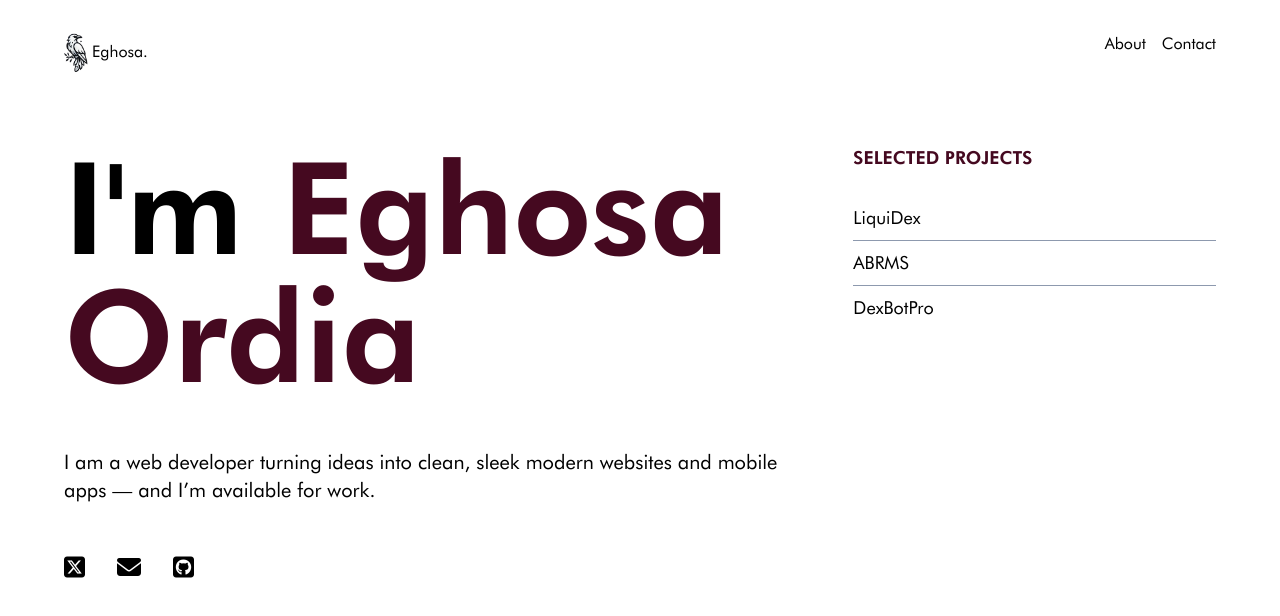
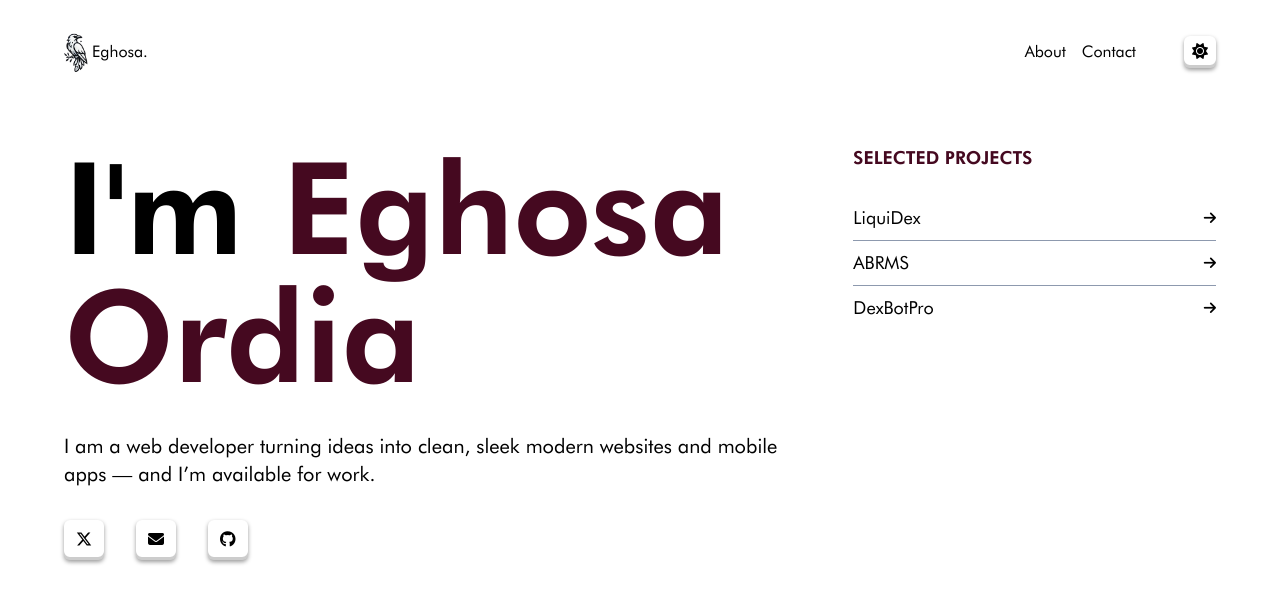
Before and after one commit to Hardy101/Eghosa, a React (Vite) app: page / in a window 1280 px wide. Shown: the top 616 px of the page. Built offline with nearby package versions, Linux system fonts and the light colour scheme.

Commit message:
hero complete

```diff
--- a/src/App.css
+++ b/src/App.css
@@ -17,3 +17,7 @@
 button {
   cursor: pointer;
 }
+.bs-1 {
+  box-shadow: rgba(0, 0, 0, 0.4) 0px 2px 4px,
+    rgba(0, 0, 0, 0.3) 0px 0px 0px -3px, rgba(0, 0, 0, 0.2) 0px -3px 0px inset;
+}
--- a/src/components/hero.tsx
+++ b/src/components/hero.tsx
@@ -1,7 +1,7 @@
 const Hero: React.FC = () => {
   return (
     <section className="font-futura flex gap-16 px-16 py-10">
-      <div className="w-4/5 grid gap-12">
+      <div className="w-4/5 grid gap-8">
         <h1 className="text-9xl font-futura-bold">
           I'm <span className="text-[#450920]">Eghosa Ordia</span>
         </h1>
@@ -9,15 +9,15 @@ const Hero: React.FC = () => {
           I am a web developer turning ideas into clean, sleek modern websites
           and mobile apps — and I’m available for work.
         </p>
-        <p className="text-2xl flex gap-8">
-          <a href="#">
-            <i className="fa-brands fa-square-x-twitter"></i>
+        <p className="text-md flex gap-8">
+          <a href="#" className="py-2 px-3 rounded-md bs-1">
+            <i className="fa-brands fa-x-twitter"></i>
           </a>
-          <a href="#">
+          <a href="#" className="py-2 px-3 rounded-md bs-1">
             <i className="fa-solid fa-envelope"></i>
           </a>
-          <a href="#">
-            <i className="fa-brands fa-square-github"></i>
+          <a href="#" className="py-2 px-3 rounded-md bs-1">
+            <i className="fa-brands fa-github"></i>
           </a>
         </p>
       </div>
@@ -25,13 +25,22 @@ const Hero: React.FC = () => {
         <h2 className="text-[#450920] font-futura-bold">SELECTED PROJECTS</h2>
         <ul className="mt-6 flex flex-col divide-grey-1 divide-y-1">
           <li>
-            <button className="py-2">LiquiDex</button>
+            <button className="w-full py-2 flex justify-between gap-2">
+              <span className="my-auto">LiquiDex</span>
+              <i className="fa-solid fa-arrow-right my-auto text-sm"></i>
+            </button>
           </li>
           <li>
-            <button className="py-2">ABRMS</button>
+            <button className="w-full py-2 flex justify-between gap-2">
+              <span className="my-auto">ABRMS</span>
+              <i className="fa-solid fa-arrow-right my-auto text-sm"></i>
+            </button>
           </li>
           <li>
-            <button className="py-2">DexBotPro</button>
+            <button className="w-full py-2 flex justify-between gap-2">
+              <span className="my-auto">DexBotPro</span>
+              <i className="fa-solid fa-arrow-right my-auto text-sm"></i>
+            </button>
           </li>
         </ul>
       </div>
@@ -39,4 +48,4 @@ const Hero: React.FC = () => {
   );
 };
 
-export default Hero
+export default Hero;
--- a/src/components/navbar.tsx
+++ b/src/components/navbar.tsx
@@ -12,12 +12,17 @@ const NavBar: React.FC = () => {
 
             <span className="my-auto">Eghosa.</span>
           </a>
-          <ul className="flex gap-4">
-            <li>
+          <ul className="flex gap-4 my-auto">
+            <li className="my-auto">
               <button>About</button>
             </li>
-            <li>
+            <li className="my-auto">
               <button>Contact</button>
+            </li>
+            <li className="my-auto ml-8">
+              <button className="px-2 py-1 rounded-md bs-1">
+                <i className="fa-solid fa-sun"></i>
+              </button>
             </li>
           </ul>
         </div>
```
